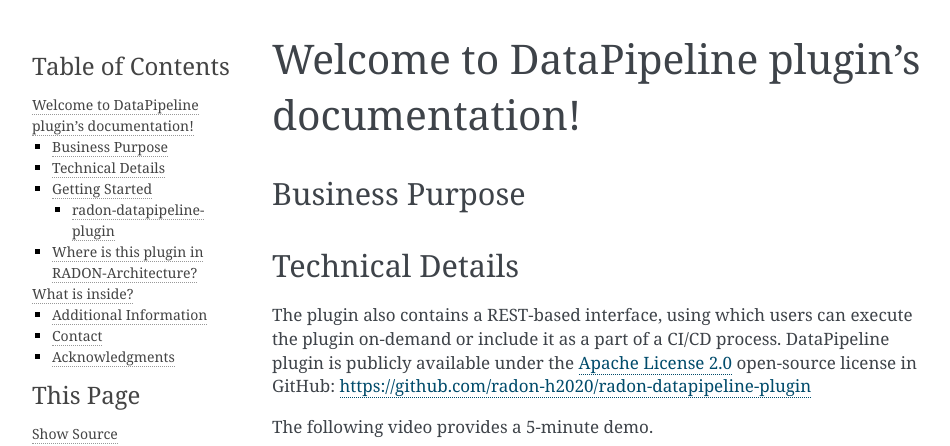
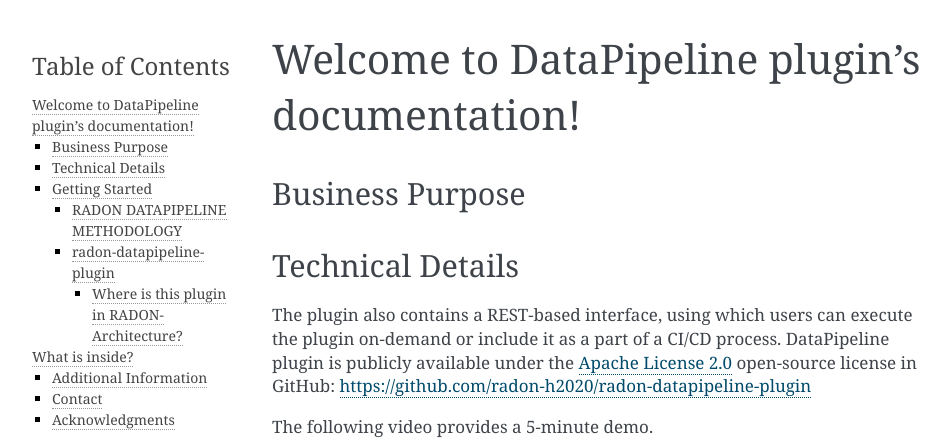
Before and after one commit to radon-h2020/radon-datapipeline-plugin, a Sphinx documentation site: the page built from docs/index.rst, in a window 1280 px wide and 1400 px high. Shown: the top 446 px of the window, without its empty margins (148-1098 px from the left). Built offline with Sphinx 7.4.7, drawn with Linux system fonts in a browser that asks for light colours; some of the changed text lies outside the part shown.

Commit message:
Update getting-started.rst

```diff
--- a/docs/getting-started.rst
+++ b/docs/getting-started.rst
@@ -1,4 +1,5 @@
-# RADON DATAPIPELINE METHODOLOGY
+RADON DATAPIPELINE METHODOLOGY
+~~~~~~~~~~~~~~~~~~~~~~~~~~~~~~~~~~~~~~~~~~~~~~~~~~
 
 .. image:: images/PipelineBlock-v1.png
 
@@ -11,7 +12,7 @@
 
 
 Where is this plugin in RADON-Architecture?
--------------------------------------------
+*******************************************
 
 We can realized this plugin in the path of RADON-GMT to RADON Orchestrator. This is shown in the following figure.  The input to this plugin is the user-created TOSCA service blueprint (i.e. CSAR file) from RADON-GMT and the output the updated CSAR file to the RADON Orchestrator. This plugin also interacts with the RADON template library to update the CSAR with the correct templates that fits into the targeted multi cloud evironment.
 
```
